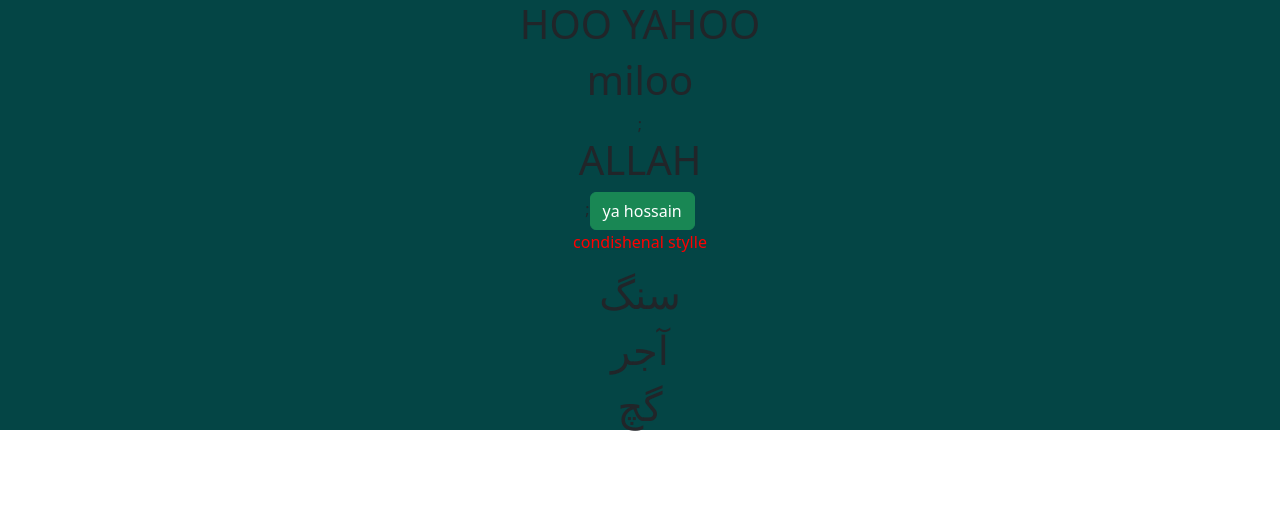
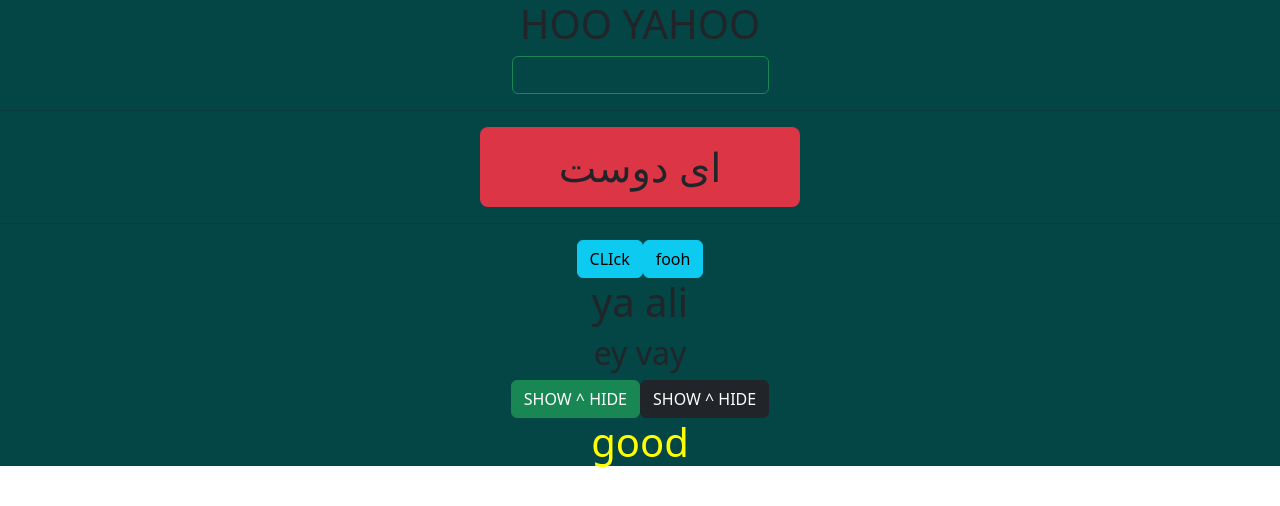
Before and after one commit to BAGHERIANGOL/hoo, a React (Create React App) app: page / in a window 1280 px wide. Shown: the top 506 px of the page. Built offline with nearby package versions, Linux system fonts and the light colour scheme; some icons are missing.

Commit message:
useState  5  sample

```diff
--- a/src/App.js
+++ b/src/App.js
@@ -1,6 +1,8 @@
 import './App.css';
 import Cond from "./Cond"
 import Props from "./Props"
+import Click from "./click"
+import Quu from "./Quu"
 function App() {
   return (
     <div className='App'>
@@ -16,8 +18,10 @@ function App() {
           color: 'red',
         }}
       />
-      <Cond/>
-      <Props/>
+      <Click/>
+      <Quu/>
+
+
 
     </div>
   );
--- /dev/null
+++ b/src/Quu.js
@@ -0,0 +1,17 @@
+import {useState} from "react";
+function Quu() {
+    const [show,setShow]=useState(false)
+    const toggleText=()=>{setShow(!show)}
+    const [molor,setMolor]=useState("yellow")
+
+
+    return (<div>
+
+        <button  className="btn btn-success" onClick={toggleText}>SHOW ^ HIDE</button>
+        { show && <h1>I am hide with click</h1>}
+        <button  className="btn btn-dark" onClick={()=>{setMolor( molor==='yellow' ?'green': 'yellow')}}>SHOW ^ HIDE</button>
+<h1 style={{color:molor}}> good </h1>
+    </div>  );
+}
+
+export default Quu;
--- /dev/null
+++ b/src/click.js
@@ -0,0 +1,32 @@
+import {useState} from "react";
+function Clic() {
+    const [hoo,setHoo]=useState("ya ali")
+    const [koo,setKoo]=useState("ey vay")
+
+    const change =()=>{ setHoo  ("hoo+ya khoda" ,setKoo('dastan'))   }
+    const dood =()=>{ setHoo  ("ef goooo" ,setKoo('kooopopu'))   }
+
+
+    const [inpoText,setInpoTxet]=useState('ای دوست')
+    const help=(event)=>{console.log(event.target.value)
+      setInpoTxet(event.target.value)}
+
+  return (
+    <div>
+       <input  className='btn btn-outline-success'onChange={help}   type="text" /><hr />
+       <h1 className="bg-danger w-25 mx-auto rounded-3 p-3">{inpoText}</h1><hr />
+
+
+
+
+     <button className='btn btn-info ' onClick={change}  >CLIck</button>
+    <button className='btn btn-info ' onClick={dood}  >fooh</button>
+
+    <h1>{hoo}</h1>
+    <h2>{koo}</h2>
+
+    </div>
+  );
+}
+
+export default Clic;
```
